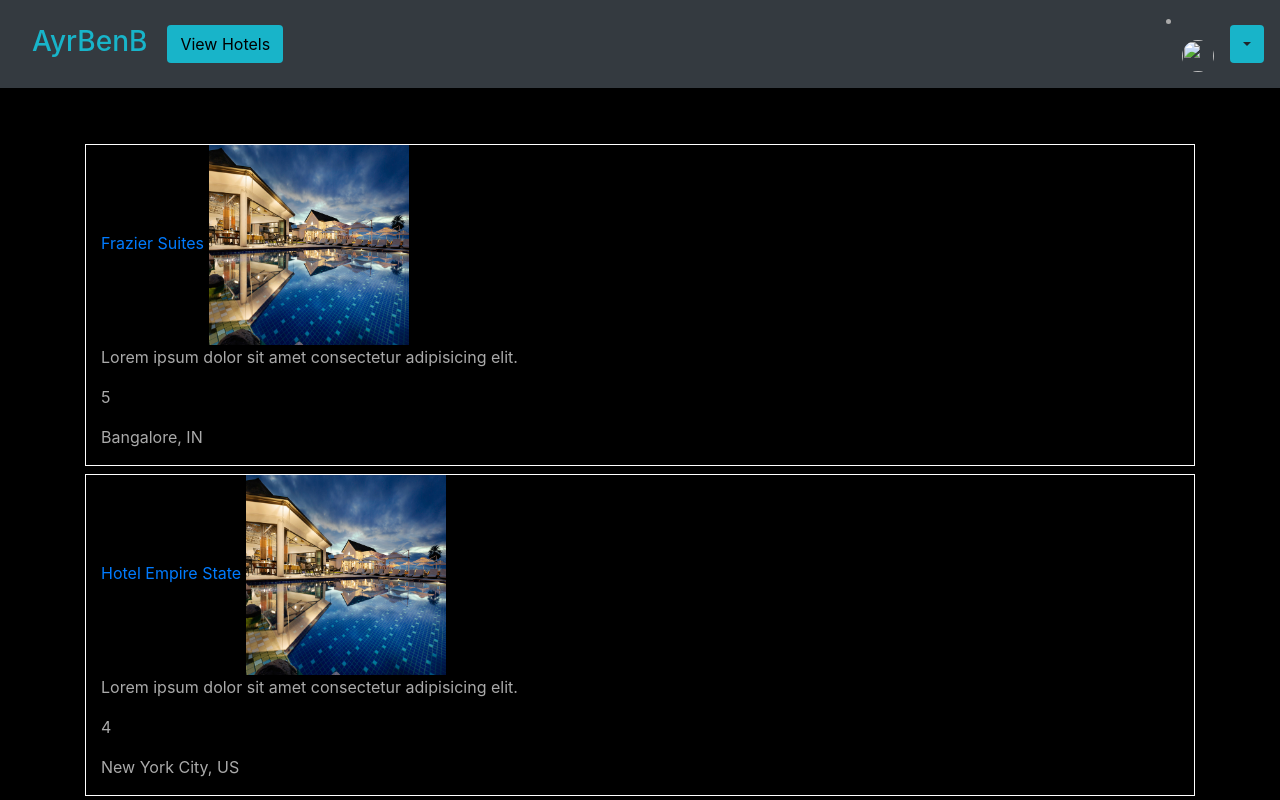
After one commit to LaserTrajectory/ap-etrav-proj, a Django app: page /hotels in a window 1280 px wide. The commit adds this page. Run offline with Django 3.2, Linux system fonts and the light colour scheme; data comes from the database, SQL or seed files in the repository; both versions use the stored data as it was after the commit; some libraries are stand-ins or nearby versions.

Commit message:
added slugs for hotels + hotel views + hotel list views

```diff
--- a/base/models.py
+++ b/base/models.py
@@ -34,9 +34,20 @@ class Hotel(models.Model):
             MinValueValidator(1)
         ])
 
+    description = models.CharField(max_length=500, blank=False, default="Lorem ipsum dolor sit amet consectetur adipisicing elit.")
+
+    slug = models.SlugField()
+
+    image = models.ImageField(upload_to='images/', default='images/default.jpg')
+
     def __str__(self):
 
         return "{0}: {1} | {2} stars".format(self.hotel_name, self.location, self.hotel_rating)
+
+    def get_abs_url(self):
+        return reverse("base:hotel", kwargs={
+            'slug': self.slug
+        })
 
 class HotelRoom(models.Model):
 
--- a/base/templates/base/home.html
+++ b/base/templates/base/home.html
@@ -2,6 +2,6 @@
 
 {% block content %}
 
-<h1>Is this working?</h1>
+<h1>This is working</h1>
 
 {% endblock content %}
--- /dev/null
+++ b/base/templates/base/hotel_list.html
@@ -0,0 +1,15 @@
+{% extends "base/base.html" %}
+
+{% block content %}
+
+    {% for hotel in hotels %}
+        <div class="container border border-white mt-2">
+            <a href="{{ hotel.get_abs_url }}">{{ hotel.hotel_name }}</a>
+            <img src="{{ hotel.image.url }}" alt="" width="200" height="200">
+            <p>{{ hotel.description }}</p>
+            <p>{{ hotel.hotel_rating }}</p>
+            <p>{{ hotel.location.city }}, {{ hotel.location.country }}</p>
+        </div>
+    {% endfor %}
+
+{% endblock content %}
--- a/base/templates/base/navbar.html
+++ b/base/templates/base/navbar.html
@@ -1,12 +1,15 @@
 <header class="site-header">
   <nav class="navbar navbar-expand-lg navbar-dark bg-dark" id="navbar">
-    <a class="navbar-brand ml-3 mt-1" href="{% url 'base:home' %}" style="color: #18b4c9"><h3>Phlipcart</h3></a>
+    <a class="navbar-brand ml-3 mt-1" href="{% url 'base:home' %}" style="color: #18b4c9"><h3>AyrBenB</h3></a>
     <button class="navbar-toggler" type="button" data-toggle="collapse" data-target="#navbarSupportedContent" aria-controls="navbarSupportedContent" aria-expanded="false" aria-label="Toggle navigation">
       <span class="navbar-toggler-icon"></span>
     </button>
 
     <div class="collapse navbar-collapse" id="navbarSupportedContent">
       <ul class="navbar-nav mr-auto">
+          <li class="nav-item active">
+            <a class="btn bg-steel btn-md ml-1" href="{% url 'base:hotels' %}" style="color: black;">View Hotels <span class="sr-only">(current)</span></a>
+          </li>
       </ul>
     </div>
     <li class="nav-item dropdown nav-user"> <a class="nav-link nav-user-img" id="navbarDropdownMenuLink2" data-toggle="dropdown" aria-haspopup="true" aria-expanded="false"><img src="{{ picture }}" alt="" class="user-avatar-md rounded-circle" height="32px" width="32px"></a></li>
--- a/base/urls.py
+++ b/base/urls.py
@@ -4,5 +4,7 @@ from . import views
 app_name = 'base'
 
 urlpatterns = [
-    path('home', views.home, name='home')
+    path('home', views.home, name='home'),
+    path('hotel/<slug>', views.hotels, name='hotel'),
+    path('hotels', views.hotel_list, name='hotels')
 ]
--- a/base/views.py
+++ b/base/views.py
@@ -1,7 +1,28 @@
-from django.shortcuts import render
+from django.shortcuts import render, redirect, get_object_or_404
+from .models import Hotel
 
 # Create your views here.
 
 def home(request):
 
     return render(request, "base/home.html")
+
+def hotels(request, slug):
+
+    hotel = get_object_or_404(Hotel, slug=slug)
+
+    context = {
+        'hotel': hotel
+    }
+
+    return render(request, "base/hotel.html", context)
+
+def hotel_list(request):
+
+    queryset = Hotel.objects.all()
+
+    context = {
+        'hotels': queryset
+    }
+
+    return render(request, "base/hotel_list.html", context)
--- a/etravel/settings.py
+++ b/etravel/settings.py
@@ -11,10 +11,13 @@ https://docs.djangoproject.com/en/3.2/ref/settings/
 """
 
 from pathlib import Path
+import os
 
 # Build paths inside the project like this: BASE_DIR / 'subdir'.
 BASE_DIR = Path(__file__).resolve().parent.parent
 
+MEDIA_ROOT =  os.path.join(BASE_DIR, 'media')
+MEDIA_URL = '/media/'
 
 # Quick-start development settings - unsuitable for production
 # See https://docs.djangoproject.com/en/3.2/howto/deployment/checklist/
--- a/etravel/urls.py
+++ b/etravel/urls.py
@@ -23,5 +23,5 @@ urlpatterns = [
     path('', include('base.urls')),
 ]
 
-# if settings.DEBUG:
-#      urlpatterns += static(settings.MEDIA_URL, document_root=settings.MEDIA_ROOT)
+if settings.DEBUG:
+     urlpatterns += static(settings.MEDIA_URL, document_root=settings.MEDIA_ROOT)
```
Also changed, not shown: base/templates/base/hotel.html (added, +13 -0 lines), base/migrations/0005_auto_20211128_1849.py (added), base/templates/base/base.html (line endings or trailing spaces), db.sqlite3, media/images/anmol-seth-hDbCjHNdF48-unsplash.jpg (added), media/images/default.jpg (added).
